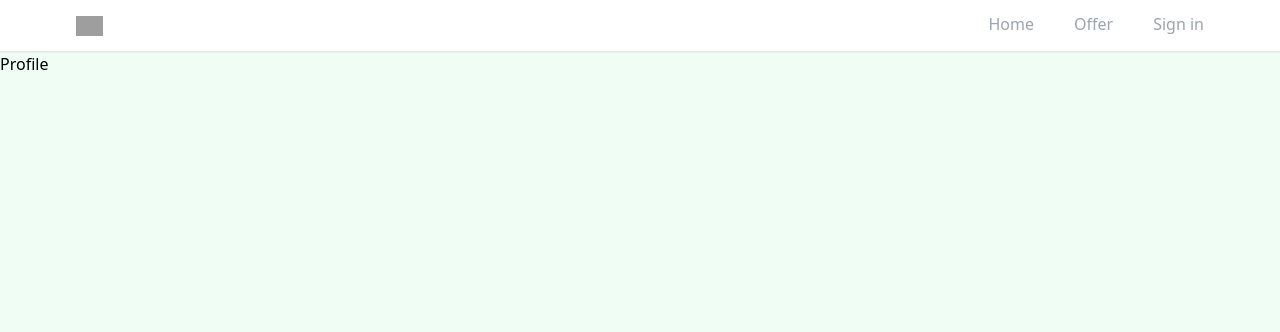
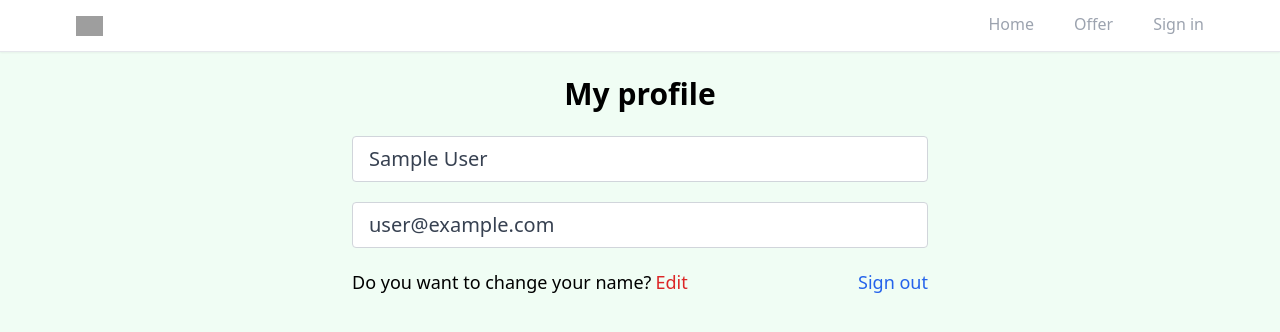
Before and after one commit to lekhatiep/realtor-clone-react, a React (Create React App) app: page /profile in a window 1280 px wide. Shown: the top 332 px of the page. Built offline with nearby package versions, Linux system fonts and the light colour scheme; no server answers; sample sign-in values are in the browser's storage; grey boxes are pictures that could not be loaded.

Commit message:
Create private route and custom hook for protecting the profile page

```diff
--- a/src/App.js
+++ b/src/App.js
@@ -4,6 +4,7 @@
 import Profile from "./pages/Profile"
 import SignIn from "./pages/SignIn";
 import SignUp from "./pages/SignUp";
+import PrivateRoute from './components/PrivateRoute';
 import ForgotPassword from "./pages/ForgotPassword";
 import Offer from "./pages/Offer";
 import Header from './components/Header';
@@ -19,7 +20,9 @@
       <Header/>
       <Routes>
           <Route path="/" element={<Home/>}></Route>
-          <Route path="/profile" element={<Profile/>}></Route>
+          <Route path="/profile" element={<PrivateRoute/>}>
+            <Route path="/profile" element={<Profile/>}/>
+          </Route>
           <Route path="/sign-in" element={<SignIn/>}></Route>
           <Route path="/sign-up" element={<SignUp/>}></Route>
           <Route path="/forgot-password" element={<ForgotPassword/>}></Route>
--- a/src/components/Header.jsx
+++ b/src/components/Header.jsx
@@ -5,8 +5,6 @@
     const location = useLocation();
     const navigate = useNavigate();
     function pathMathRoute(route){
-        console.log(route);
-        console.log(location.pathname);
 
         if(route === location.pathname){
             return true;
--- /dev/null
+++ b/src/components/PrivateRoute.jsx
@@ -0,0 +1,12 @@
+import { Outlet, Navigate } from "react-router-dom";
+import {useAuthStatus} from "../hooks/useAuthStatus";
+
+export default function PrivateRoute() {
+    const {loggedIn, checkingStatus} = useAuthStatus();
+
+    if (checkingStatus){
+        return <h3>Loading...</h3>
+    }
+
+  return loggedIn ? <Outlet/> : <Navigate to="/sign-in"/>
+}
--- /dev/null
+++ b/src/hooks/useAuthStatus.jsx
@@ -0,0 +1,19 @@
+import { getAuth, onAuthStateChanged } from 'firebase/auth'
+import { useEffect, useState } from 'react'
+
+export function useAuthStatus() {
+    const [loggedIn, setLoggedIn] = useState(false)
+    const [checkingStatus, setCheckingStatus] = useState(true)
+
+    useEffect(()=>{
+        const auth = getAuth();
+        onAuthStateChanged(auth,(user)=>{
+            if (user){
+                setLoggedIn(true)
+            }
+            setCheckingStatus(false);
+        })
+    },[])
+
+  return {loggedIn,checkingStatus}
+}
--- a/src/pages/Profile.jsx
+++ b/src/pages/Profile.jsx
@@ -1,7 +1,52 @@
-import React from 'react'
+import { useState } from 'react';
+import { getAuth } from 'firebase/auth';
+import { useNavigate } from 'react-router';
 
 export default function Profile() {
+
+  console.log("PROFILE");
+  const auth = getAuth();
+  const navigate = useNavigate();
+  const [form, setFormData] = useState({
+    name: auth.currentUser.displayName,
+    email: auth.currentUser.email,
+  })
+
+  const {name, email}  = form;
+
+  function onLogout(){
+    auth.signOut();
+    navigate("/");
+  }
   return (
-    <div>Profile</div>
+    <>
+      <section className='max-w-6xl mx-auto flex justify-center items-center flex-col'>
+        <h1 className='text-3xl text-center mt-6 font-bold'>My profile</h1>
+        <div className='w-full md:w-[50%] mt-6'>
+          <form >
+            {/* Name input */}
+            <input type='text' id='name' value={name}
+              disabled
+              className='w-full px-4 py-2 text-xl text-gray-700 bg-white border
+               border-gray-300 rounded transition ease-in-out mb-5'/>
+            {/* Email input */}
+            <input type='text' id='name' value={email}
+              disabled
+              className='w-full px-4 py-2 text-xl text-gray-700 bg-white border
+               border-gray-300 rounded transition ease-in-out mb-5'/>
+            <div className='flex justify-between whitespace-nowrap text-sm sm:text-lg mb-5'>
+              <p className='flex items-center '>Do you want to change your name?
+                <span className='text-red-600 transition ease-in-out duration-200 ml-1 cursor-pointer'> Edit</span>
+              </p>
+              <p
+                onClick={onLogout}
+                className='text-blue-600 hover:text-blue-800 transition ease-in-out duration-200 cursor-pointer'
+              >Sign out
+              </p>
+            </div>
+          </form>
+        </div>
+      </section>
+    </>
   )
 }
```
